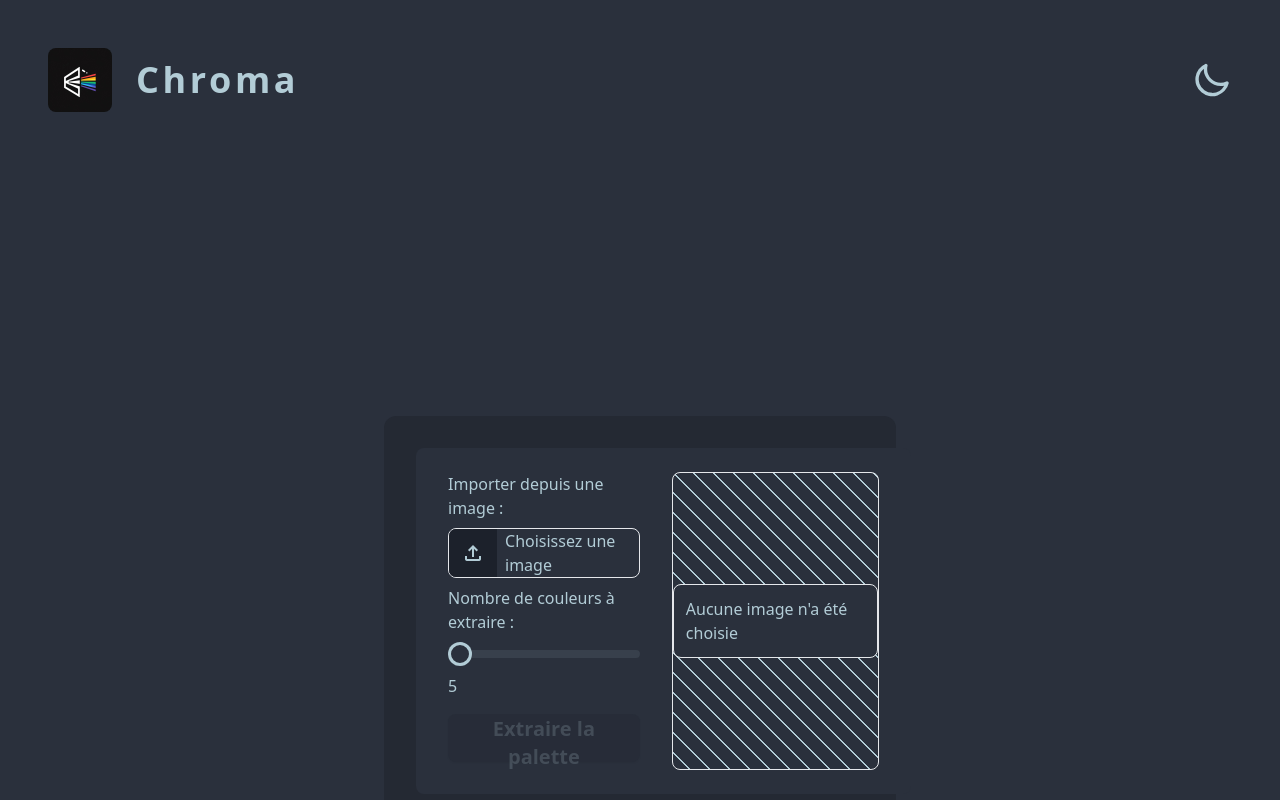
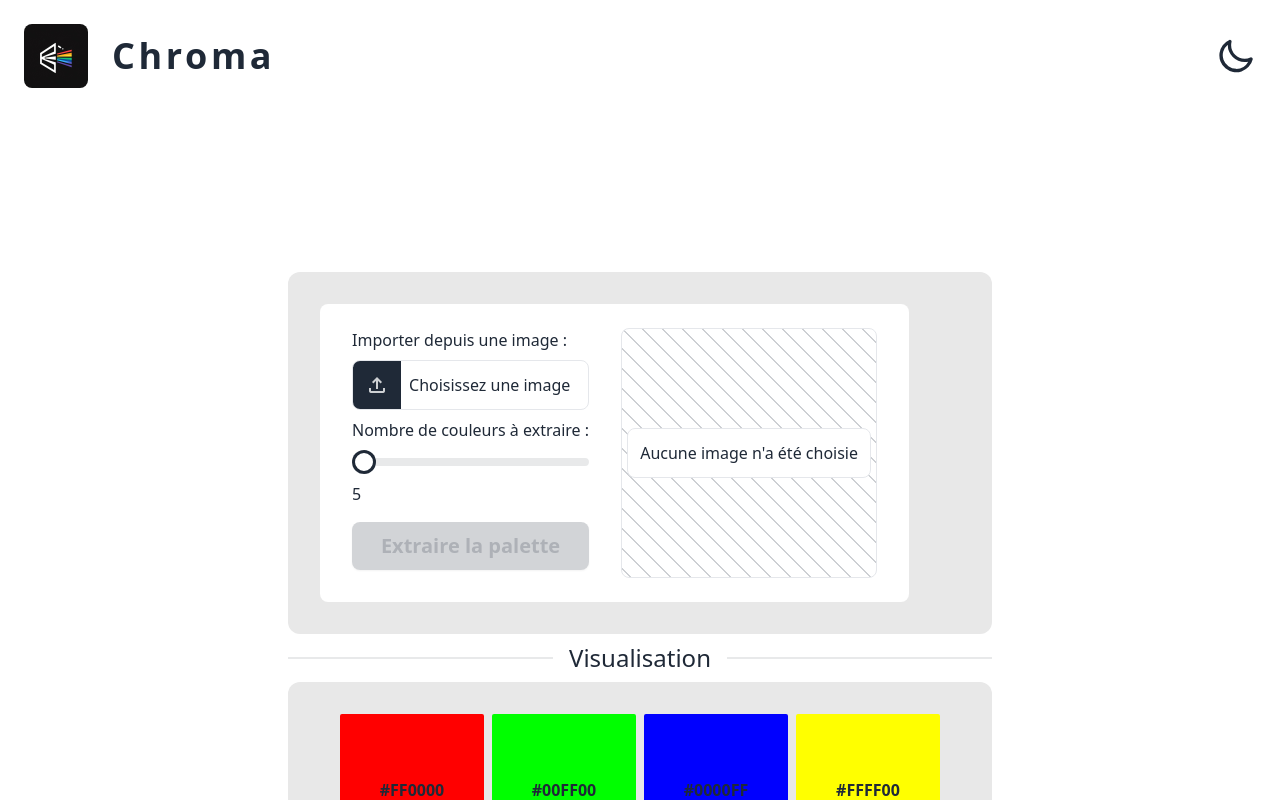
Before and after one commit to reeves-48777/chroma-app, a Vue app: page / in a window 1280 px wide. Both pictures are taken after a click on the label 1212 px from the left and 80 px from the top of the page. Built offline with nearby package versions, Linux system fonts and the light colour scheme.

Commit message:
feat - modified theme switcher icon

```diff
--- a/src/layouts/ChromaLayout.vue
+++ b/src/layouts/ChromaLayout.vue
@@ -9,7 +9,18 @@
       </section>
       <label class="swap swap-rotate">
         <!-- this hidden checkbox controls the state -->
-        <input type="checkbox" class="theme-controller" value="dim" />
+        <input type="checkbox" class="theme-controller" value="fantasy" />
+
+        <!-- moon icon -->
+        <svg
+          class="swap-on fill-current w-10 h-10"
+          xmlns="http://www.w3.org/2000/svg"
+          viewBox="0 0 24 24"
+        >
+          <path
+            d="M21.64,13a1,1,0,0,0-1.05-.14,8.05,8.05,0,0,1-3.37.73A8.15,8.15,0,0,1,9.08,5.49a8.59,8.59,0,0,1,.25-2A1,1,0,0,0,8,2.36,10.14,10.14,0,1,0,22,14.05,1,1,0,0,0,21.64,13Zm-9.5,6.69A8.14,8.14,0,0,1,7.08,5.22v.27A10.15,10.15,0,0,0,17.22,15.63a9.79,9.79,0,0,0,2.1-.22A8.11,8.11,0,0,1,12.14,19.73Z"
+          />
+        </svg>
 
         <!-- sun icon -->
         <svg
@@ -19,17 +30,6 @@
         >
           <path
             d="M5.64,17l-.71.71a1,1,0,0,0,0,1.41,1,1,0,0,0,1.41,0l.71-.71A1,1,0,0,0,5.64,17ZM5,12a1,1,0,0,0-1-1H3a1,1,0,0,0,0,2H4A1,1,0,0,0,5,12Zm7-7a1,1,0,0,0,1-1V3a1,1,0,0,0-2,0V4A1,1,0,0,0,12,5ZM5.64,7.05a1,1,0,0,0,.7.29,1,1,0,0,0,.71-.29,1,1,0,0,0,0-1.41l-.71-.71A1,1,0,0,0,4.93,6.34Zm12,.29a1,1,0,0,0,.7-.29l.71-.71a1,1,0,1,0-1.41-1.41L17,5.64a1,1,0,0,0,0,1.41A1,1,0,0,0,17.66,7.34ZM21,11H20a1,1,0,0,0,0,2h1a1,1,0,0,0,0-2Zm-9,8a1,1,0,0,0-1,1v1a1,1,0,0,0,2,0V20A1,1,0,0,0,12,19ZM18.36,17A1,1,0,0,0,17,18.36l.71.71a1,1,0,0,0,1.41,0,1,1,0,0,0,0-1.41ZM12,6.5A5.5,5.5,0,1,0,17.5,12,5.51,5.51,0,0,0,12,6.5Zm0,9A3.5,3.5,0,1,1,15.5,12,3.5,3.5,0,0,1,12,15.5Z"
-          />
-        </svg>
-
-        <!-- moon icon -->
-        <svg
-          class="swap-on fill-current w-10 h-10"
-          xmlns="http://www.w3.org/2000/svg"
-          viewBox="0 0 24 24"
-        >
-          <path
-            d="M21.64,13a1,1,0,0,0-1.05-.14,8.05,8.05,0,0,1-3.37.73A8.15,8.15,0,0,1,9.08,5.49a8.59,8.59,0,0,1,.25-2A1,1,0,0,0,8,2.36,10.14,10.14,0,1,0,22,14.05,1,1,0,0,0,21.64,13Zm-9.5,6.69A8.14,8.14,0,0,1,7.08,5.22v.27A10.15,10.15,0,0,0,17.22,15.63a9.79,9.79,0,0,0,2.1-.22A8.11,8.11,0,0,1,12.14,19.73Z"
           />
         </svg>
       </label>
@@ -49,7 +49,7 @@ section[role='application'] {
   @apply h-screen w-screen grid grid-cols-1 grid-rows-[auto_1fr] items-center justify-center;
 
   header {
-    @apply w-full h-16 px-6 lg:px-12 my-6 lg:my-12 flex items-center justify-between;
+    @apply w-full h-16 px-6 my-6 flex items-center justify-between;
 
     .identity {
       @apply flex items-center space-x-6;
@@ -65,7 +65,7 @@ section[role='application'] {
   }
 
   main {
-    @apply w-full h-full flex items-center p-8 xl:p-32 overflow-y-auto;
+    @apply w-full h-full flex items-center p-8 overflow-y-auto;
   }
 }
 </style>
```
